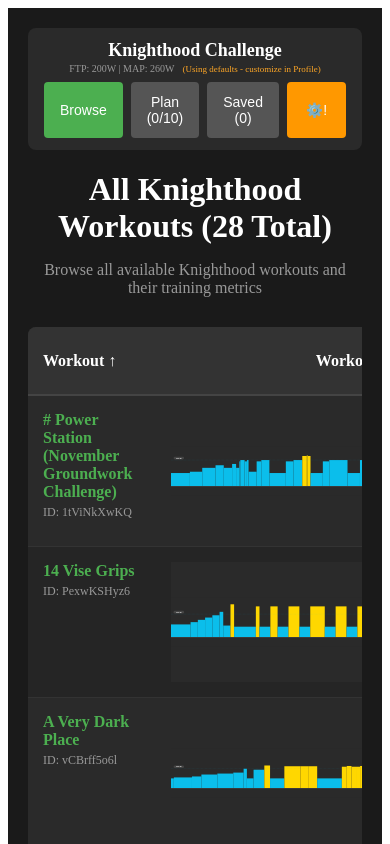
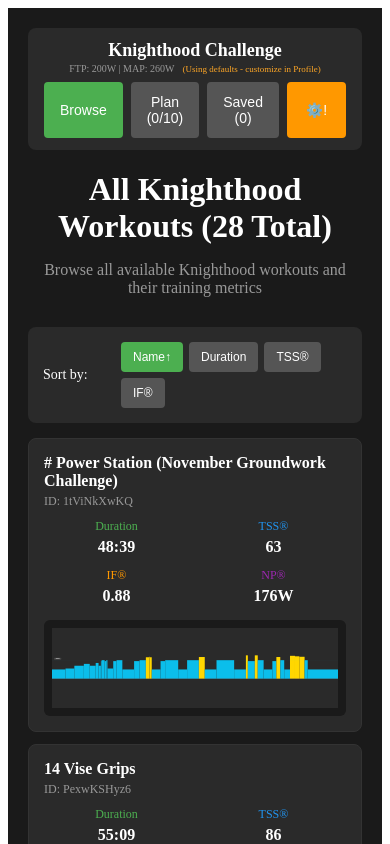
Before and after one commit to againstdemons84/knighthood-quests, a React (Create React App) app: page / in a window 390 px wide. Shown: the top 844 px of the page. Built offline with nearby package versions, Linux system fonts and the light colour scheme.

Commit message:
Responsivce layout improvements for the workout browser.

```diff
--- a/src/components/WorkoutTable.tsx
+++ b/src/components/WorkoutTable.tsx
@@ -1,6 +1,7 @@
 import React, { useState, useMemo } from 'react';
 import WorkoutChart from './WorkoutChart';
 import { UserPowerProfile } from '../types/userProfile';
+import { useViewport } from '../hooks/useViewport';
 
 interface WorkoutTableRow {
     id: string;
@@ -31,6 +32,7 @@ const WorkoutTable: React.FC<WorkoutTableProps> = ({
     subtitle = "",
     showWorkoutProfiles = true
 }) => {
+    const viewport = useViewport();
     const [sortBy, setSortBy] = useState<'name' | 'duration' | 'tss' | 'if' | 'np'>('name');
     const [sortOrder, setSortOrder] = useState<'asc' | 'desc'>('asc');
 
@@ -98,8 +100,148 @@ const WorkoutTable: React.FC<WorkoutTableProps> = ({
         return sortOrder === 'asc' ? '↑' : '↓';
     };
 
+    // Mobile card layout for portrait mode
+    const renderMobileLayout = () => (
+        <div>
+            {title && (
+                <h1 style={{ color: 'white', marginBottom: '10px', textAlign: 'center', fontSize: '24px' }}>
+                    {title}
+                </h1>
+            )}
+            {subtitle && (
+                <p style={{ color: '#999', marginBottom: '20px', textAlign: 'center', fontSize: '14px' }}>
+                    {subtitle}
+                </p>
+            )}
+
+            {/* Sort Controls */}
+            <div style={{
+                backgroundColor: '#2a2a2a',
+                padding: '15px',
+                borderRadius: '8px',
+                marginBottom: '15px',
+                display: 'flex',
+                flexWrap: 'wrap',
+                gap: '8px',
+                alignItems: 'center'
+            }}>
+                <span style={{ color: 'white', fontSize: '14px', minWidth: '70px' }}>Sort by:</span>
+                <div style={{ display: 'flex', flexWrap: 'wrap', gap: '6px', flex: 1 }}>
+                    {(['name', 'duration', 'tss', 'if'] as const).map(col => (
+                        <button
+                            key={col}
+                            onClick={() => handleSort(col)}
+                            style={{
+                                padding: '8px 12px',
+                                backgroundColor: sortBy === col ? '#4CAF50' : '#555',
+                                color: 'white',
+                                border: 'none',
+                                borderRadius: '4px',
+                                cursor: 'pointer',
+                                fontSize: '12px',
+                                display: 'flex',
+                                alignItems: 'center',
+                                gap: '4px'
+                            }}
+                        >
+                            {col === 'name' ? 'Name' :
+                             col === 'duration' ? 'Duration' :
+                             col === 'tss' ? 'TSS®' : 'IF®'}
+                            {sortBy === col && (sortOrder === 'asc' ? '↑' : '↓')}
+                        </button>
+                    ))}
+                </div>
+            </div>
+
+            {/* Workout Cards */}
+            <div style={{ display: 'flex', flexDirection: 'column', gap: '12px' }}>
+                {sortedWorkoutRows.map((row, index) => (
+                    <div key={row.id} style={{
+                        backgroundColor: '#2a2a2a',
+                        borderRadius: '8px',
+                        padding: '15px',
+                        border: '1px solid #333'
+                    }}>
+                        {/* Workout Header */}
+                        <div style={{ marginBottom: '10px' }}>
+                            <div style={{ display: 'flex', alignItems: 'center', gap: '8px', marginBottom: '4px' }}>
+                                <strong style={{ color: 'white', fontSize: '16px', flex: 1 }}>
+                                    {row.name}
+                                </strong>
+                                {row.usedOutdoorData && (
+                                    <span
+                                        style={{
+                                            color: '#FFA726',
+                                            fontSize: '16px'
+                                        }}
+                                        title="Using outdoor power profile data"
+                                    >
+                                        ⚠️
+                                    </span>
+                                )}
+                            </div>
+                            <div style={{ color: '#999', fontSize: '12px' }}>
+                                ID: {row.id}
+                            </div>
+                        </div>
+
+                        {/* Metrics Grid */}
+                        <div style={{
+                            display: 'grid',
+                            gridTemplateColumns: 'repeat(2, 1fr)',
+                            gap: '12px',
+                            marginBottom: showWorkoutProfiles && row.workoutData ? '15px' : '0'
+                        }}>
+                            <div style={{ textAlign: 'center' }}>
+                                <div style={{ color: '#4CAF50', fontSize: '12px', marginBottom: '4px' }}>Duration</div>
+                                <div style={{ color: 'white', fontSize: '16px', fontWeight: 'bold' }}>
+                                    {row.metrics?.duration || 'N/A'}
+                                </div>
+                            </div>
+                            <div style={{ textAlign: 'center' }}>
+                                <div style={{ color: '#2196F3', fontSize: '12px', marginBottom: '4px' }}>TSS®</div>
+                                <div style={{ color: 'white', fontSize: '16px', fontWeight: 'bold' }}>
+                                    {row.metrics?.tss || 'N/A'}
+                                </div>
+                            </div>
+                            <div style={{ textAlign: 'center' }}>
+                                <div style={{ color: '#FF9800', fontSize: '12px', marginBottom: '4px' }}>IF®</div>
+                                <div style={{ color: 'white', fontSize: '16px', fontWeight: 'bold' }}>
+                                    {row.metrics ? row.metrics.intensityFactor.toFixed(2) : 'N/A'}
+                                </div>
+                            </div>
+                            <div style={{ textAlign: 'center' }}>
+                                <div style={{ color: '#9C27B0', fontSize: '12px', marginBottom: '4px' }}>NP®</div>
+                                <div style={{ color: 'white', fontSize: '16px', fontWeight: 'bold' }}>
+                                    {row.metrics?.normalizedPower || 'N/A'}W
+                                </div>
+                            </div>
+                        </div>
+
+                        {/* Workout Profile Chart (condensed) */}
+                        {showWorkoutProfiles && row.workoutData && (
+                            <div style={{
+                                backgroundColor: '#1a1a1a',
+                                borderRadius: '6px',
+                                padding: '8px'
+                            }}>
+                                <WorkoutChart
+                                    workoutData={row.workoutData}
+                                    userProfile={userProfile}
+                                    height={80}
+                                />
+                            </div>
+                        )}
+                    </div>
+                ))}
+            </div>
+        </div>
+    );
+
     return (
-        <div style={{ maxWidth: '1400px', margin: '0 auto' }}>
+        <div style={{ maxWidth: viewport.isMobile ? '100%' : '1400px', margin: '0 auto' }}>
+            {viewport.isMobile ? renderMobileLayout() : (
+                <>
                     <h1 style={{ color: 'white', marginBottom: '10px', textAlign: 'center' }}>
                         {title}
                     </h1>
@@ -313,6 +455,8 @@ const WorkoutTable: React.FC<WorkoutTableProps> = ({
                             </p>
                         )}
                     </div>
+                </>
+            )}
         </div>
     );
 };
```
Lines whose indentation alone changed are shown as unchanged.
